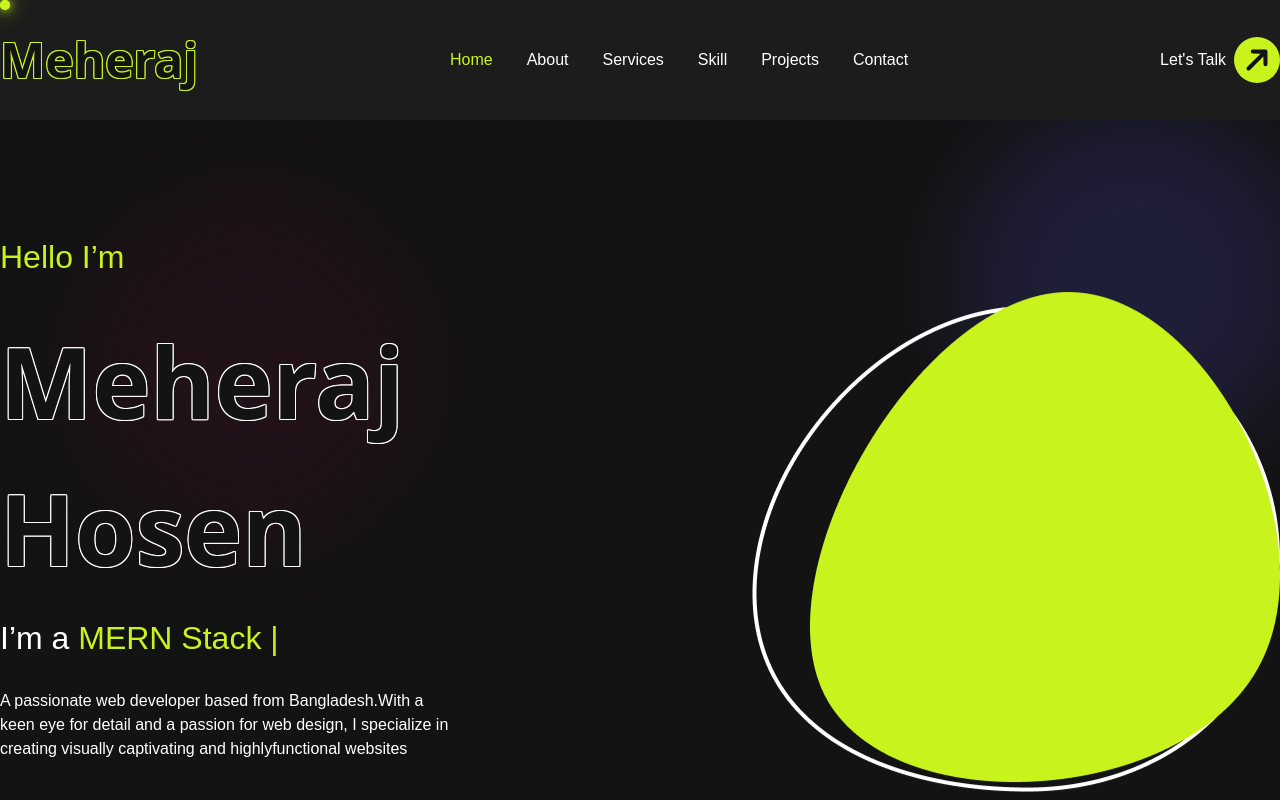
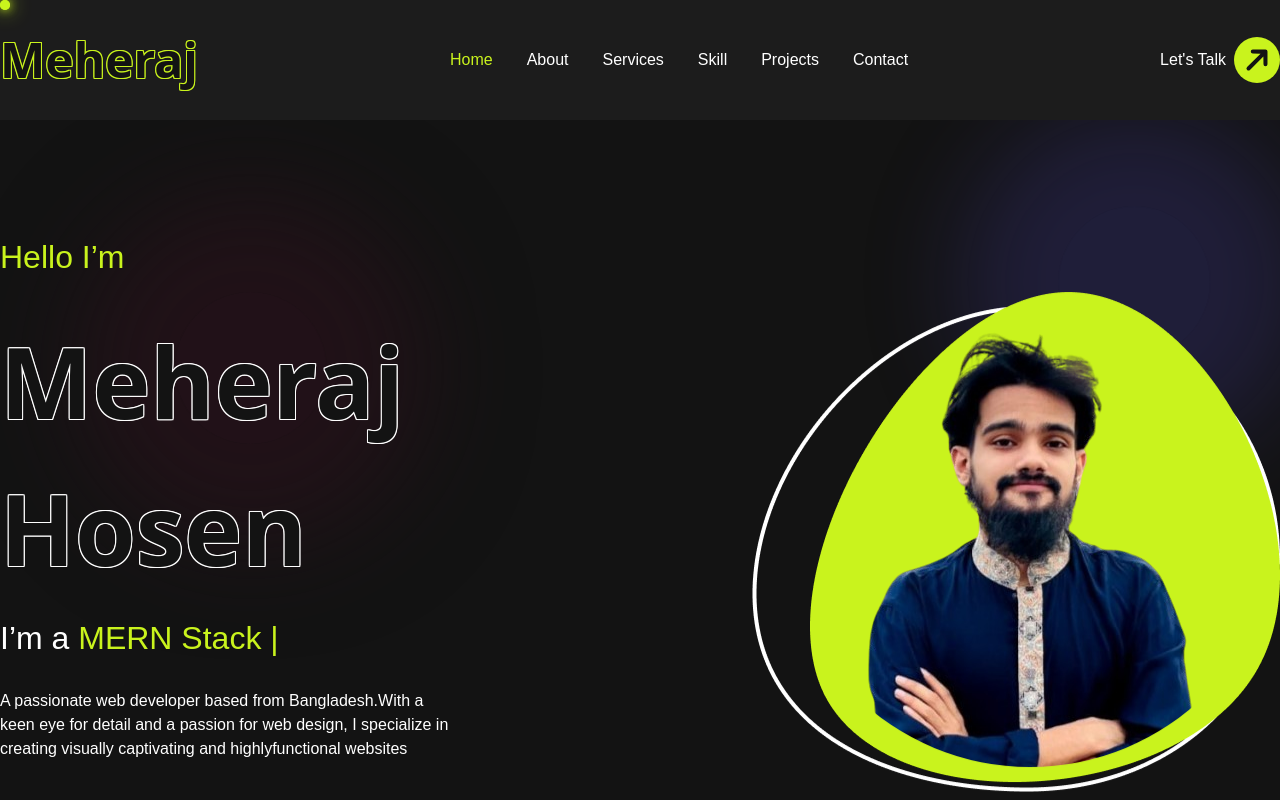
Before and after one commit to meheraj786/my-portfolio, a React (Vite) app: page / in a window 1280 px wide. Shown: the top 800 px of the page. Built offline with nearby package versions, Linux system fonts and the light colour scheme.

Commit message:
banner img add

```diff
--- a/src/pages/Home.jsx
+++ b/src/pages/Home.jsx
@@ -6,7 +6,8 @@ import blogImg from "../assets/blogImg.jpg";
 import gsap from 'gsap';
 import {ScrollTrigger} from 'gsap/ScrollTrigger';
 import TypingEffect from "../components/TypingEffect";
-
+import myImg1 from "../assets/WhatsApp_Image_2025-01-16_at_20.51.10_eef86b3e-removebg-preview-removebg-preview (1).png"
+import myImg2 from "../assets/"
 
 function Home() {
   const bannerRef = useRef(null);
@@ -438,6 +439,7 @@ function Home() {
             </div>
             <div ref={bannerRightRef} className="col-span-12  lg:col-span-7 flex items-center lg:justify-end">
               <img className="floating" src={bannerShape} />
+              <img className="absolute rounded-full floating top-[50%] translate-y-[-55%]" src={myImg1} alt="" srcset="" />
             </div>
           </div>
         </div>
```
